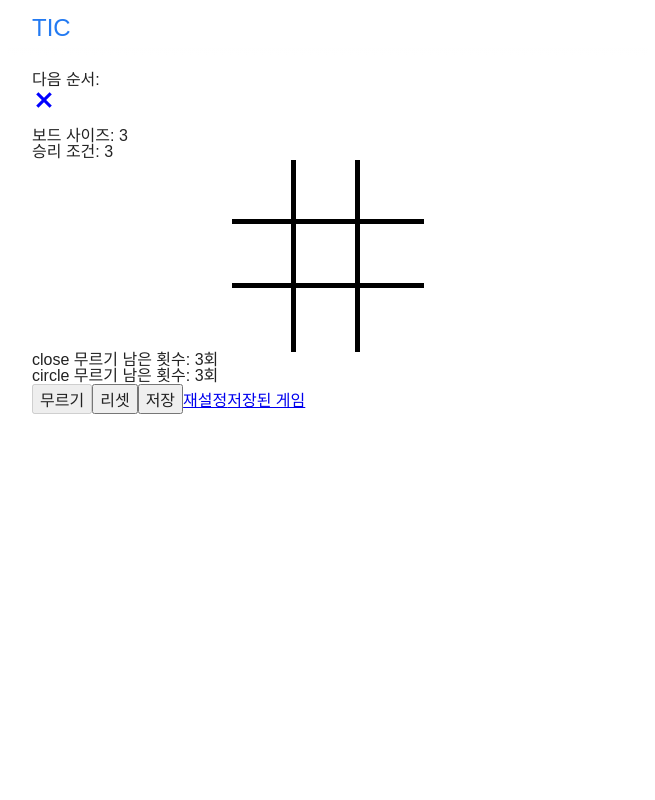
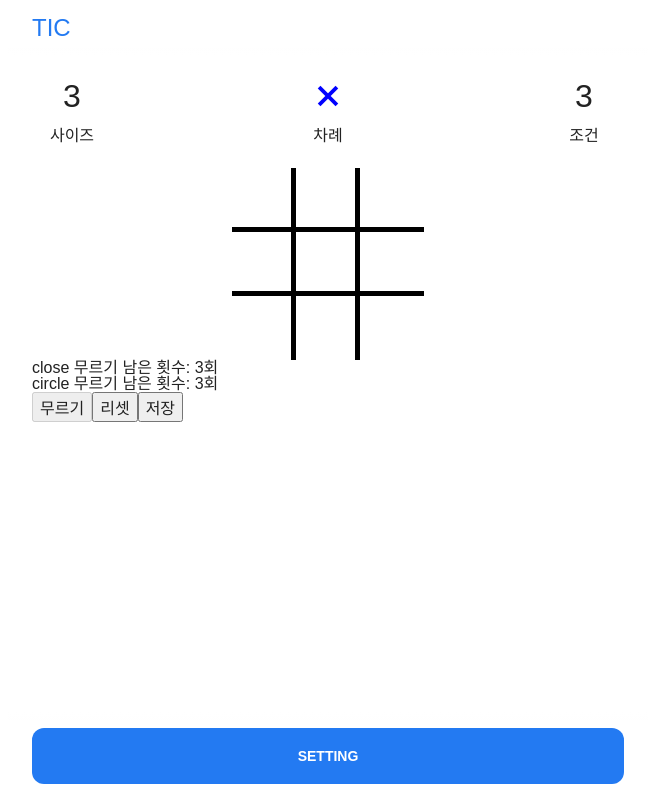
Before and after one commit to jk1635/tic-tac-toe, a React (Create React App) app: page /board in a window 1280 px wide. Shown: the whole page, without its empty margins (312-967 px from the left). Built offline with nearby package versions, Linux system fonts and the light colour scheme.

Commit message:
feat: StatusIndicator 스타일 추가

```diff
--- a/src/components/PlayAction/PlayAction.tsx
+++ b/src/components/PlayAction/PlayAction.tsx
@@ -1,12 +1,16 @@
 import React, { useEffect } from 'react';
-import { Link } from 'react-router-dom';
+import { useNavigate } from 'react-router-dom';
 import { useRecoilState } from 'recoil';
 
 import useInitializeBoard from 'hooks/useInitializeBoard';
 import { boardState, gameSettingsState, gameStatusState, historyState } from 'stores/atoms';
 import { GameHistory } from 'types';
 
+import { FixedBottom } from '../FixedBottom';
+
 const PlayAction = () => {
+    const navigate = useNavigate();
+
     const [gameSettings, setGameSettings] = useRecoilState(gameSettingsState);
     const [gameStatus, setGameStatus] = useRecoilState(gameStatusState);
     const [board, setBoard] = useRecoilState(boardState);
@@ -58,11 +62,11 @@ const PlayAction = () => {
     };
 
     const handleSaveHistory = () => {
-        if (gameStatus.status === 'win' || gameStatus.status === 'draw') {
+        if (gameStatus.status === 'win' || gameStatus.status === 'tie') {
             const newGameRecord: GameHistory = {
                 finalBoard: board,
                 winner: gameStatus.winner,
-                isDraw: gameStatus.status === 'draw',
+                isTie: gameStatus.status === 'tie',
                 moves: gameStatus.moves,
                 players: gameSettings.players,
             };
@@ -92,8 +96,8 @@ const PlayAction = () => {
             </button>
             <button onClick={handleResetGame}>리셋</button>
             <button onClick={handleSaveHistory}>저장</button>
-            <Link to="/setting">재설정</Link>
-            <Link to="/history">저장된 게임</Link>
+
+            <FixedBottom onClick={() => navigate('/setting')}>Setting</FixedBottom>
         </div>
     );
 };
--- a/src/components/StatusIndicator/StatusIndicator.tsx
+++ b/src/components/StatusIndicator/StatusIndicator.tsx
@@ -1,3 +1,4 @@
+import styled from '@emotion/styled';
 import React from 'react';
 import { useRecoilState } from 'recoil';
 
@@ -13,26 +14,66 @@ const StatusIndicator = () => {
     const winnerPlayer = gameSettings.players.find(player => player.id === gameStatus.winner);
 
     return (
-        <div>
-            {gameStatus.status === 'inProgress' && (
-                <>
-                    다음 순서:
-                    <Icon color={currentPlayer?.color}>{currentPlayer?.mark}</Icon>
-                </>
-            )}
-            {gameStatus.status === 'draw' && <span>DRAW</span>}
-            {gameStatus.status === 'win' && (
-                <>
-                    승자:
-                    <Icon color={winnerPlayer?.color}>{winnerPlayer?.mark}</Icon>
-                </>
-            )}
-            <br />
-            <span>보드 사이즈: {gameSettings.boardSize[0]}</span>
-            <br />
-            <span>승리 조건: {gameSettings.winCondition}</span>
-        </div>
+        <GameStatus>
+            <StatusWrapper>
+                <Number>{gameSettings.boardSize[0]}</Number>
+                <Text>사이즈</Text>
+            </StatusWrapper>
+            <StatusWrapper>
+                <Status>
+                    {gameStatus.status === 'inProgress' && (
+                        <Icon size={2} color={currentPlayer?.color}>
+                            {currentPlayer?.mark}
+                        </Icon>
+                    )}
+                    {gameStatus.status === 'win' && (
+                        <Icon size={2} color={winnerPlayer?.color}>
+                            {winnerPlayer?.mark}
+                        </Icon>
+                    )}
+                    {gameStatus.status === 'tie' && '-'}
+                </Status>
+                <Text>
+                    {gameStatus.status === 'tie' && '무승부'}
+                    {gameStatus.status === 'win' && '승리'}
+                    {gameStatus.status === 'inProgress' && '차례'}
+                </Text>
+            </StatusWrapper>
+            <StatusWrapper>
+                <Number>{gameSettings.winCondition}</Number>
+                <Text>조건</Text>
+            </StatusWrapper>
+        </GameStatus>
     );
 };
 
+const GameStatus = styled.div`
+    display: flex;
+    justify-content: space-between;
+    margin-bottom: 1rem;
+`;
+
+const StatusWrapper = styled.div`
+    display: flex;
+    flex-direction: column;
+    justify-content: space-between;
+    width: 5rem;
+    height: 5rem;
+    padding: 0.5rem;
+`;
+
+const Number = styled.span`
+    font-size: 2rem;
+    text-align: center;
+`;
+
+const Text = styled.span`
+    font-size: 1rem;
+    text-align: center;
+`;
+
+const Status = styled.div`
+    text-align: center;
+`;
+
 export default StatusIndicator;
--- a/src/hooks/useGameStatus.ts
+++ b/src/hooks/useGameStatus.ts
@@ -71,7 +71,7 @@ const useGameStatus = () => {
         return false;
     };
 
-    const checkDraw = (board: Board): boolean => {
+    const checkTie = (board: Board): boolean => {
         const boardLength = board.length;
 
         for (let row = 0; row < boardLength; row++) {
@@ -84,7 +84,7 @@ const useGameStatus = () => {
 
         return true;
     };
-    return { updateBoard, checkWin, checkDraw };
+    return { updateBoard, checkWin, checkTie };
 };
 
 export default useGameStatus;
```
